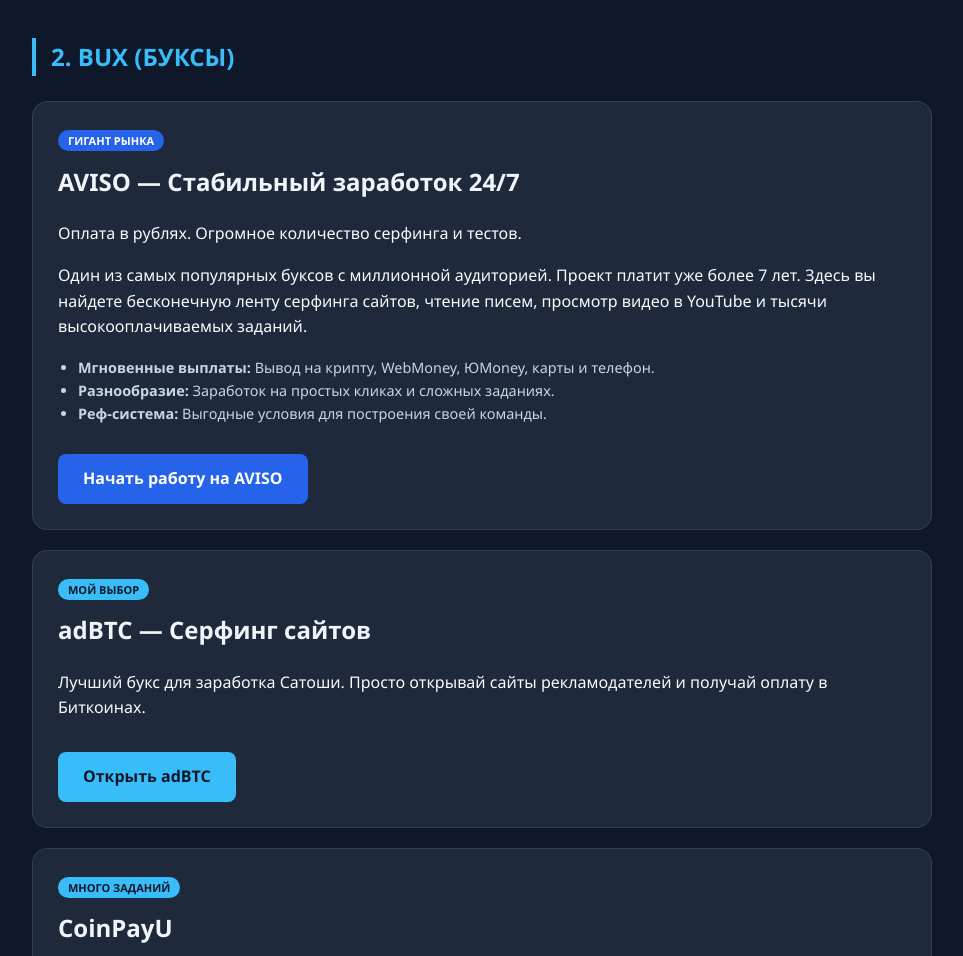
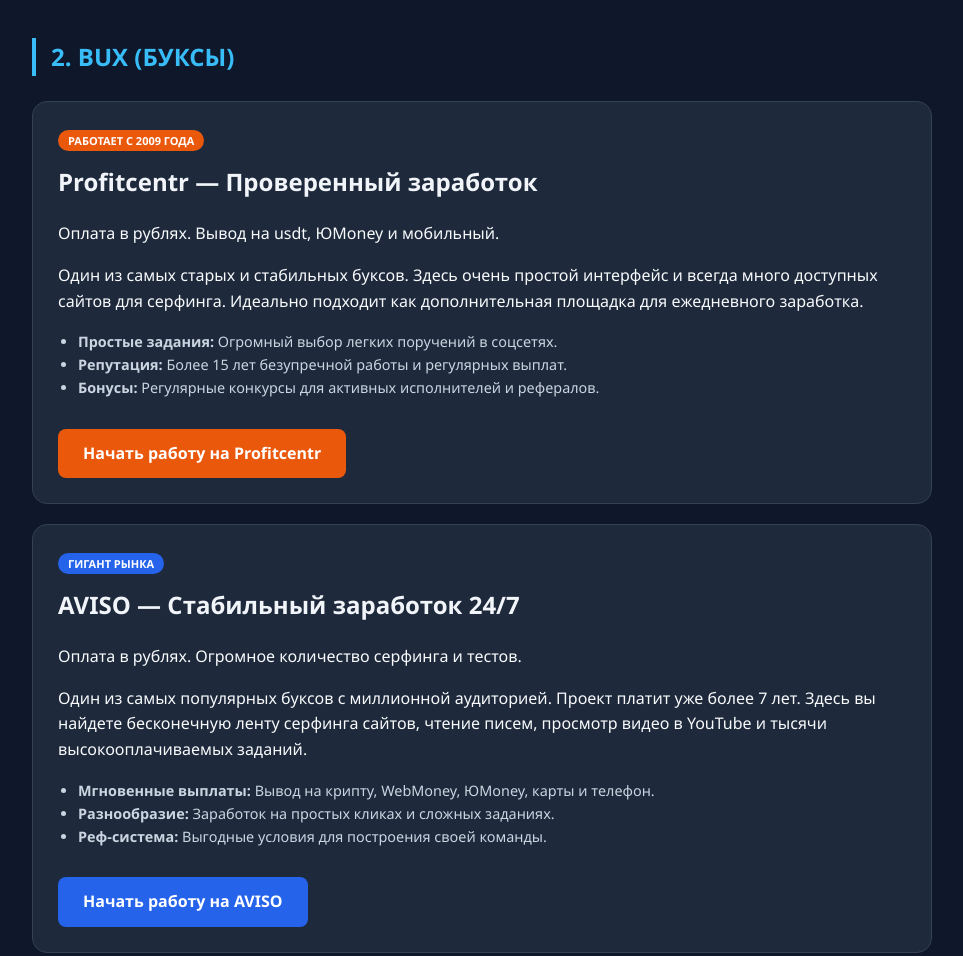
Before and after one commit to siluan74/zarabotok--v--internete, a plain HTML site: page index.html in a window 1280 px wide. Shown: the part 2140-3096 px from the top of the page, without its empty margins (158-1121 px from the left). Drawn offline with Linux system fonts and the light colour scheme.

Commit message:
Fix HTML formatting and structure

```diff
--- a/index.html
+++ b/index.html
@@ -173,6 +173,19 @@
         <!-- 2. РАЗДЕЛ BUX -->
         <h2 id="bux" class="section-title">2. Bux (Буксы)</h2>
         <div class="card">
+    <span class="badge" style="background: #ea580c; color: white;">РАБОТАЕТ С 2009 ГОДА</span>
+    <h2>Profitcentr — Проверенный заработок</h2>
+    <p class="info">Оплата в рублях. Вывод на usdt, ЮMoney и мобильный.</p>
+    <p>Один из самых старых и стабильных буксов. Здесь очень простой интерфейс и всегда много доступных сайтов для серфинга. Идеально подходит как дополнительная площадка для ежедневного заработка.</p>
+    <ul style="font-size: 0.9em; padding-left: 20px; color: #cbd5e1;">
+        <li><b>Простые задания:</b> Огромный выбор легких поручений в соцсетях.</li>
+        <li><b>Репутация:</b> Более 15 лет безупречной работы и регулярных выплат.</li>
+        <li><b>Бонусы:</b> Регулярные конкурсы для активных исполнителей и рефералов.</li>
+    </ul>
+    <a href="https://profitcentr.com/register?r=trepeta" target="_blank" class="btn" style="background: #ea580c; color: white;">Начать работу на Profitcentr</a>
+</div>
+
+        <div class="card">
     <span class="badge" style="background: #2563eb; color: white;">ГИГАНТ РЫНКА</span>
     <h2>AVISO — Стабильный заработок 24/7</h2>
     <p class="info">Оплата в рублях. Огромное количество серфинга и тестов.</p>
```
